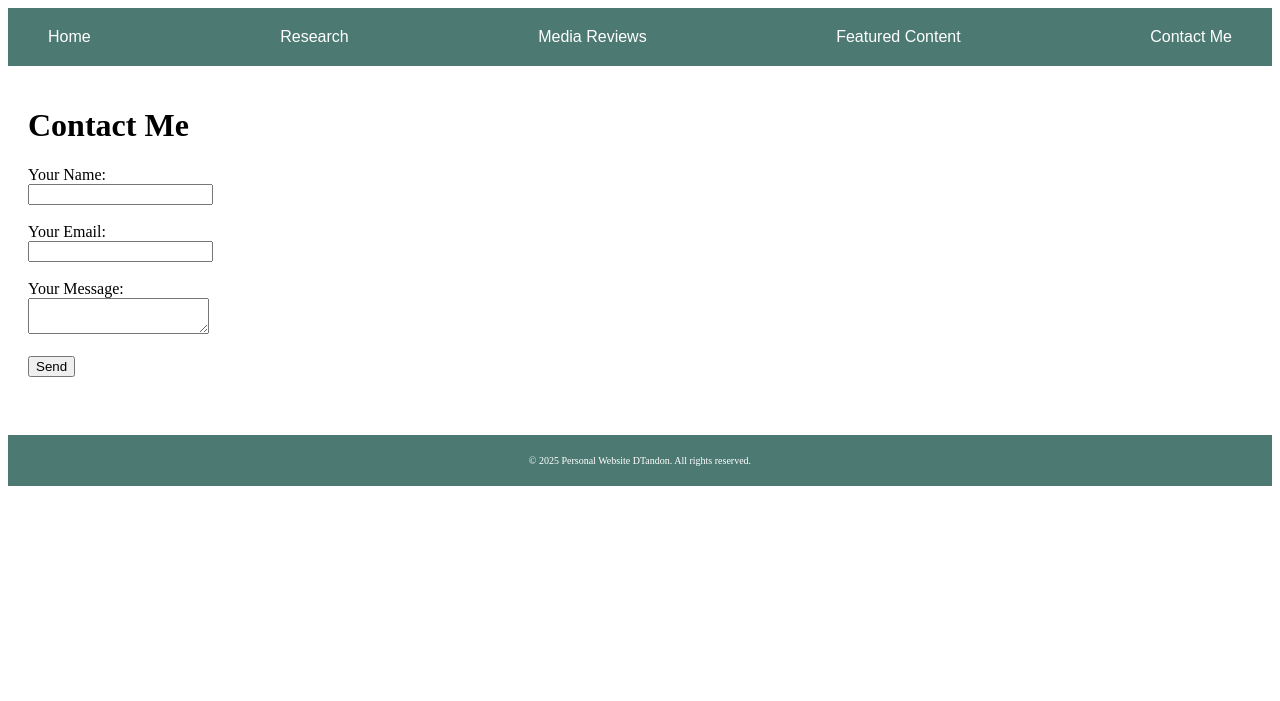
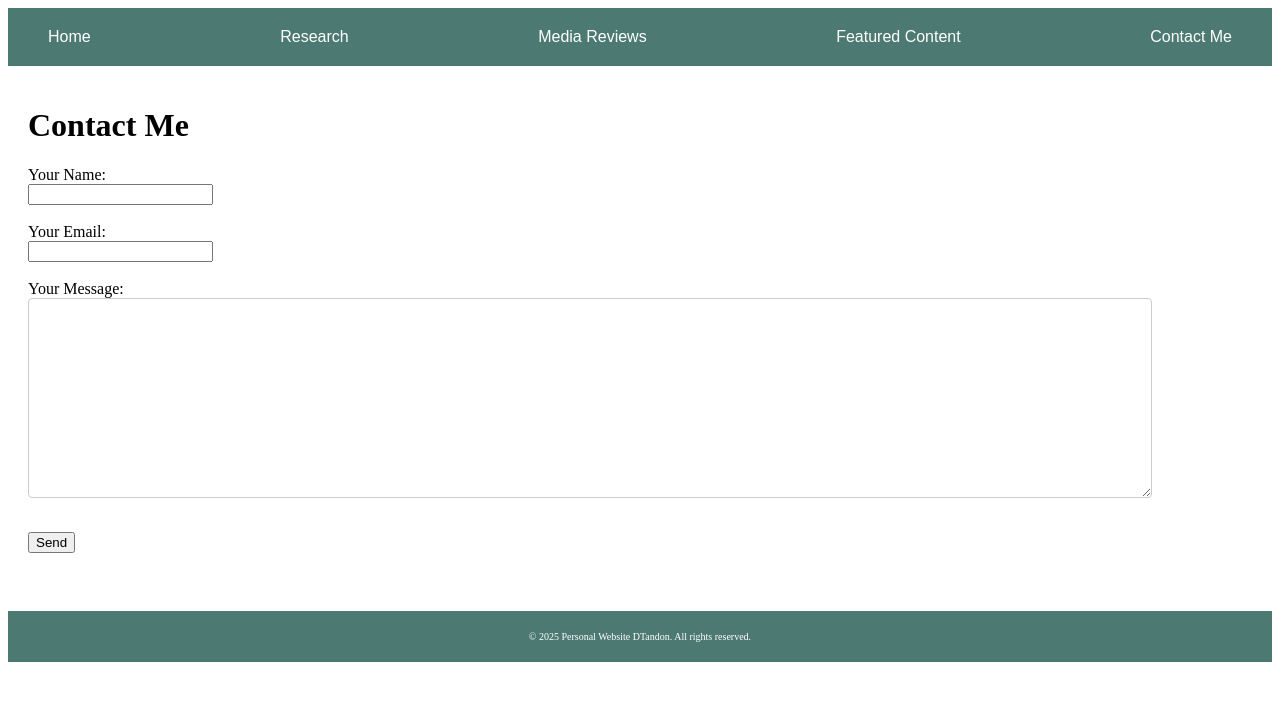
Before and after one commit to mdrishti/mdrishti.github.io, a Jekyll site: the page built from _pages/contact-me.md, in a window 1280 px wide. Shown: the top 701 px of the page. Built offline with Jekyll 4.4.1, drawn with Linux system fonts in a browser that asks for light colours.

Commit message:
increased size of message textbox

```diff
--- a/_layouts/default.html
+++ b/_layouts/default.html
@@ -7,6 +7,17 @@
   <title>{{ page.title }}</title>
   <style>
     /* Insert your styles here */
+form textarea {
+  width: 100%;  /* Makes the textarea stretch to 100% of the form's width */
+  height: 200px;  /* Increases the height of the textarea */
+  padding: 10px;
+  margin-bottom: 12px;
+  border: 1px solid #ccc;
+  border-radius: 4px;
+  box-sizing: border-box; /* Ensures padding is included in width/height calculation */
+}
+
+
 
 .side-panel img {
   width: 24px;
```
